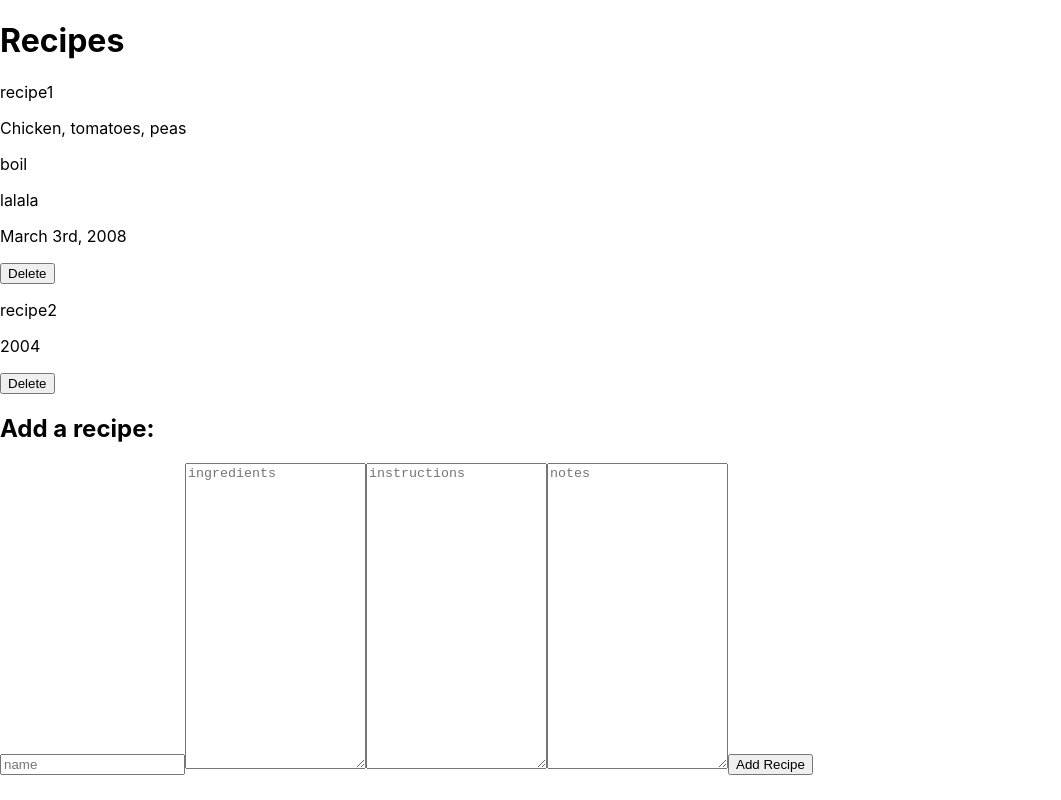
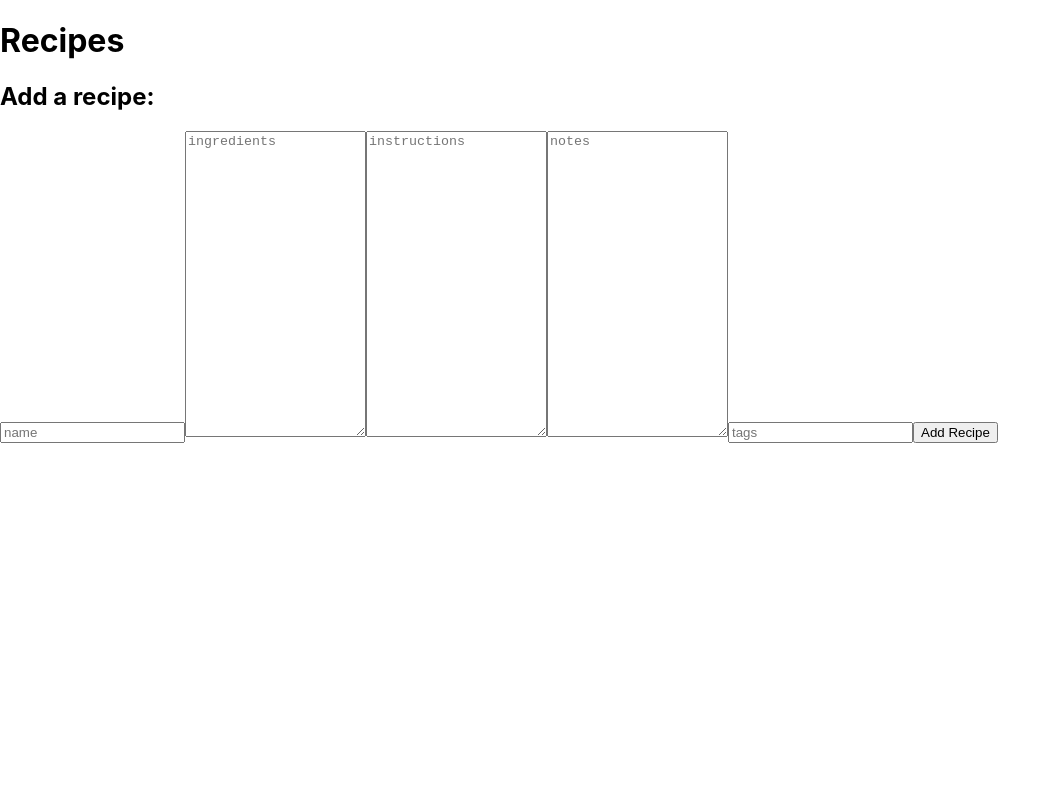
Before and after one commit to JordanKurtzman/Recipe-App, a React (Create React App) app: page / in a window 1280 px wide. Shown: the whole page, without its empty margins (0-1061 px from the left). Built offline with nearby package versions, Linux system fonts and the light colour scheme.

Commit message:
added recipe tags

```diff
--- a/package.json
+++ b/package.json
@@ -12,6 +12,7 @@
     "react-error-boundary": "^3.1.4",
     "react-redux": "^7.2.6",
     "react-scripts": "5.0.0",
+    "react-show-more-text": "^1.5.2",
     "uuid": "^8.3.2"
   },
   "scripts": {
--- a/src/App.js
+++ b/src/App.js
@@ -18,25 +18,15 @@ const ErrorFallBack = ({error}) => {
 function App() {
 
   const [recipes, setRecipes] = useState([
-    {name: 'recipe1',
-      ingredients: 'Chicken, tomatoes, peas',
-      instructions: 'boil',
-      notes: 'lalala',
-      id: uuidv4(),
-      createdAt: 'March 3rd, 2008'
-    },
-    {
-      name: 'recipe2',
-      ingredients: '',
-      instructions: '',
-      notes: '',
-      id: uuidv4(),
-      createdAt: '2004'
-    }
+
   ])
 
 
-  const addRecipe = (name, ingredients, instructions, notes) => {
+
+
+
+
+  const addRecipe = (name, ingredients, instructions, notes, tags) => {
     const date = new Date()
     const newRecipe = {
       name: name,
@@ -45,6 +35,7 @@ function App() {
       notes: notes,
       id: uuidv4(),
       createdAt: date.toLocaleDateString(),
+      tags: tags
     }
     const newRecipes = [...recipes, newRecipe]
     setRecipes(newRecipes)
--- a/src/components/AddRecipe.js
+++ b/src/components/AddRecipe.js
@@ -5,9 +5,11 @@ const AddRecipe = ({addRecipe}) => {
     const [ingredients, setIngredients] = useState('')
     const [instructions, setInstructions] = useState('')
     const [notes, setNotes] = useState('')
+    const [tag, setTag] = useState ('')
+    const [tags, setTags] = useState([])
 
     const handleSubmit = () => {
-        addRecipe(name, ingredients, instructions, notes)
+        addRecipe(name, ingredients, instructions, notes, tags)
     }
 
     const handleNameChange = (e) => {
@@ -21,6 +23,9 @@ const AddRecipe = ({addRecipe}) => {
     }
     const handleNotesChange = (e) => {
         setNotes(e.target.value)
+    }
+    const handleTagChange = (e) => {
+        setTag(e.target.value)
     }
 
 
@@ -47,11 +52,24 @@ const AddRecipe = ({addRecipe}) => {
                     onChange={handleInstructionsChange}
                     value={instructions}
                 />
+
                 <textarea
                     rows={20}
                     placeholder="notes"
                     onChange={handleNotesChange}
                     value={notes}
+                />
+                <input
+                type="text"
+                placeholder='tags'
+                onChange={handleTagChange}
+                value={tag}
+
+                onKeyPress={((e) =>{
+                    if(e.key === 'Enter'){
+                        setTags((prevTags) => setTags([...prevTags, e.target.value]))
+                    }
+                })}
                 />
                 <button onClick={handleSubmit}>Add Recipe</button>
 
```
Also changed, not shown: 1 other file (tests, documents, lock files or other folders).
